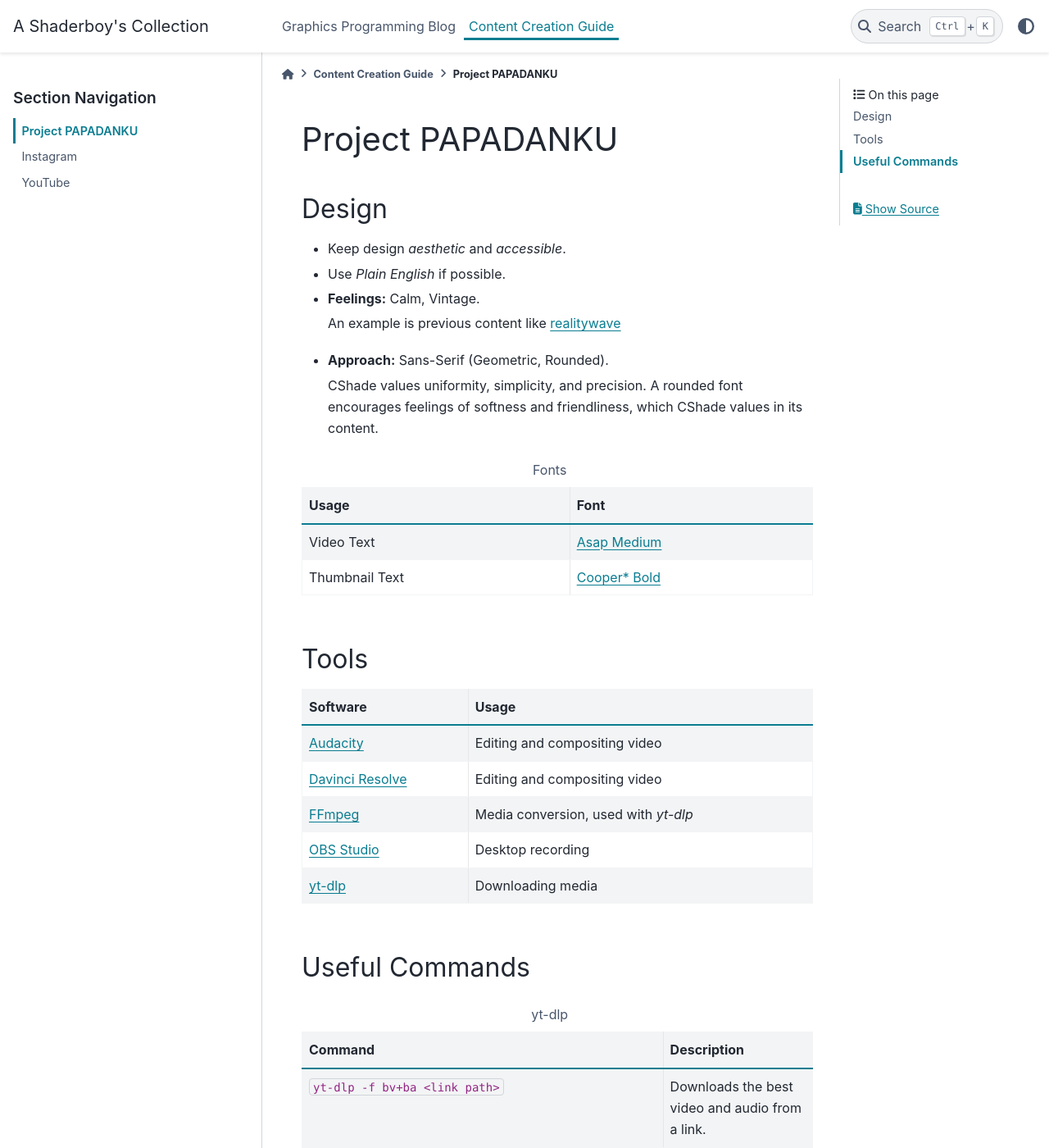
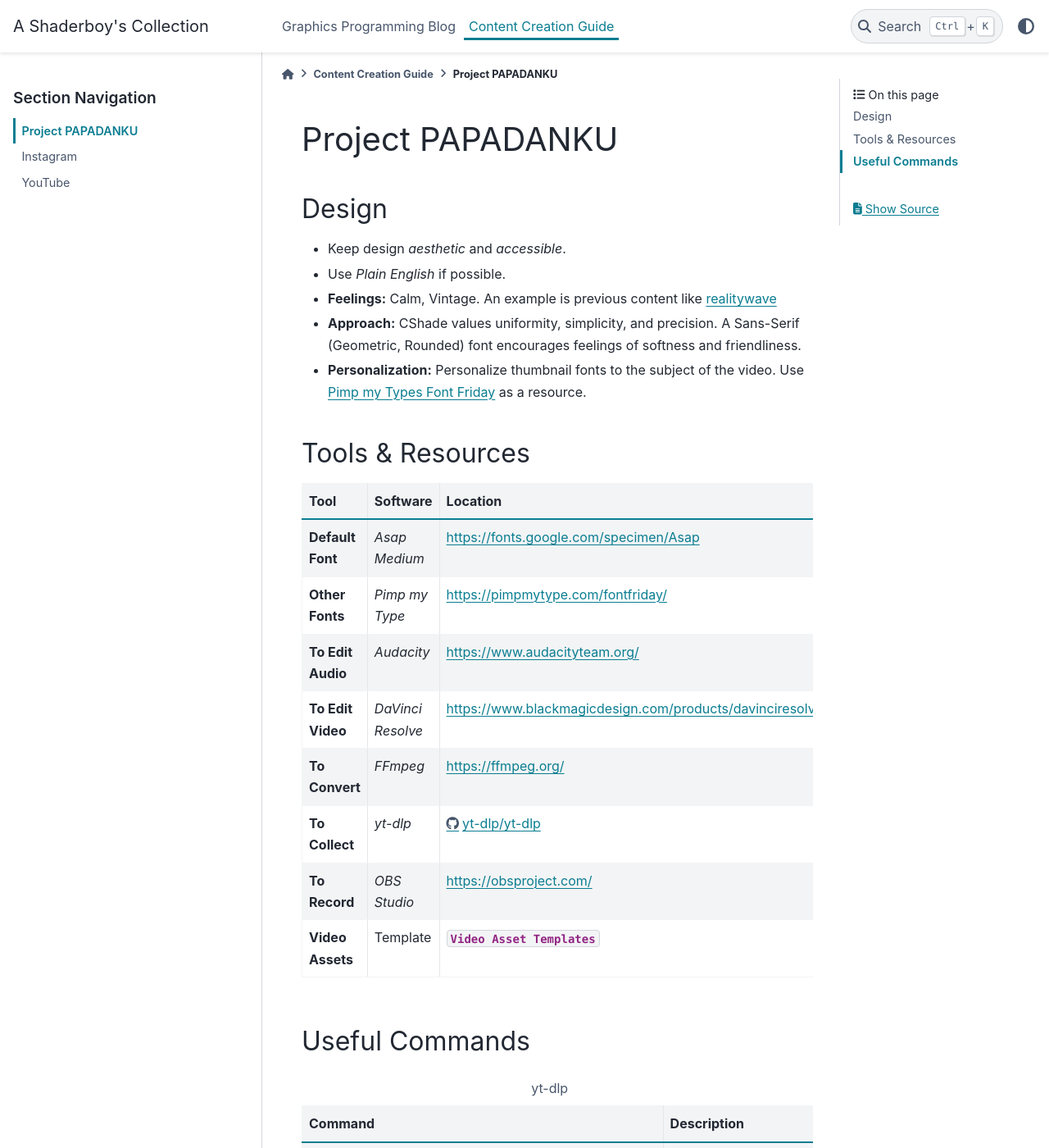
Before and after one commit to papadanku/papadanku.github.io, a Sphinx documentation site: the page built from doc/source/social/project.rst, in a window 1280 px wide and 1400 px high. Shown: the whole window at 82% size. Built offline with Sphinx 7.4.7 and the PyData theme 0.15.4, drawn with Linux system fonts in a browser that asks for light colours.

Commit message:
Refactor project design page

```diff
--- a/doc/source/social/project.rst
+++ b/doc/source/social/project.rst
@@ -7,42 +7,44 @@ Design
 
 - Keep design *aesthetic* and *accessible*.
 - Use *Plain English* if possible.
-- **Feelings:** Calm, Vintage.
+- **Feelings:** Calm, Vintage. An example is previous content like `realitywave <https://www.youtube.com/watch?v=QfLXRnAuV0g>`_
+- **Approach:** CShade values uniformity, simplicity, and precision. A Sans-Serif \(Geometric, Rounded\) font encourages feelings of softness and friendliness.
+- **Personalization:** Personalize thumbnail fonts to the subject of the video. Use `Pimp my Types Font Friday <https://pimpmytype.com/fontfriday/>`_ as a resource.
 
-  An example is previous content like `realitywave <https://www.youtube.com/watch?v=QfLXRnAuV0g>`_
-
-- **Approach:** Sans-Serif \(Geometric, Rounded\).
-
-  CShade values uniformity, simplicity, and precision. A rounded font encourages feelings of softness and friendliness, which CShade values in its content.
-
-.. list-table:: Fonts
-  :header-rows: 1
-
-  * - Usage
-    - Font
-  * - Video Text
-    - `Asap Medium <https://fonts.google.com/specimen/Asap>`_
-  * - Thumbnail Text
-    - `Cooper* Bold <https://indestructibletype.com/Cooper/index.html>`_
-
-Tools
------
+Tools & Resources
+-----------------
 
 .. list-table::
-   :header-rows: 1
+  :header-rows: 1
+  :stub-columns: 1
 
-   * - Software
-     - Usage
-   * - `Audacity <https://www.audacityteam.org/>`_
-     - Editing and compositing video
-   * - `Davinci Resolve <https://www.blackmagicdesign.com/products/davinciresolve>`_
-     - Editing and compositing video
-   * - `FFmpeg <https://ffmpeg.org/>`_
-     - Media conversion, used with `yt-dlp`
-   * - `OBS Studio <https://obsproject.com/>`_
-     - Desktop recording
-   * - `yt-dlp <https://github.com/yt-dlp/yt-dlp>`_
-     - Downloading media
+  * - Tool
+    - Software
+    - Location
+  * - Default Font
+    - *Asap Medium*
+    - `<https://fonts.google.com/specimen/Asap>`_
+  * - Other Fonts
+    - *Pimp my Type*
+    - `<https://pimpmytype.com/fontfriday/>`_
+  * - To Edit Audio
+    - *Audacity*
+    - `<https://www.audacityteam.org/>`_
+  * - To Edit Video
+    - *DaVinci Resolve*
+    - `<https://www.blackmagicdesign.com/products/davinciresolve>`_
+  * - To Convert
+    - *FFmpeg*
+    - `<https://ffmpeg.org/>`_
+  * - To Collect
+    - *yt-dlp*
+    - `<https://github.com/yt-dlp/yt-dlp>`_
+  * - To Record
+    - *OBS Studio*
+    - `<https://obsproject.com/>`_
+  * - Video Assets
+    - Template
+    - :download:`Video Asset Templates <../_static/youtube_template.zip>`
 
 Useful Commands
 ---------------
```
Also changed, not shown: 1 other file.
